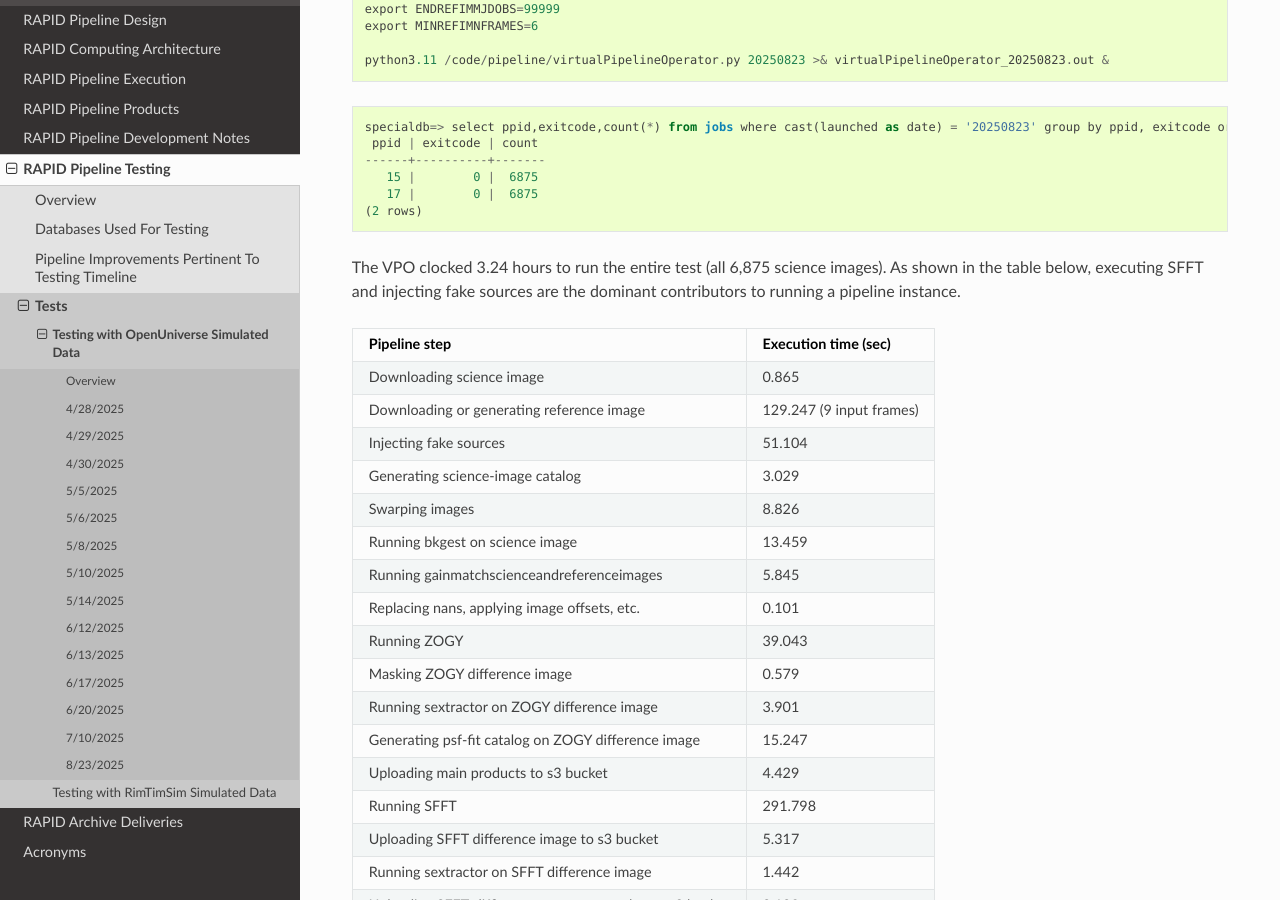
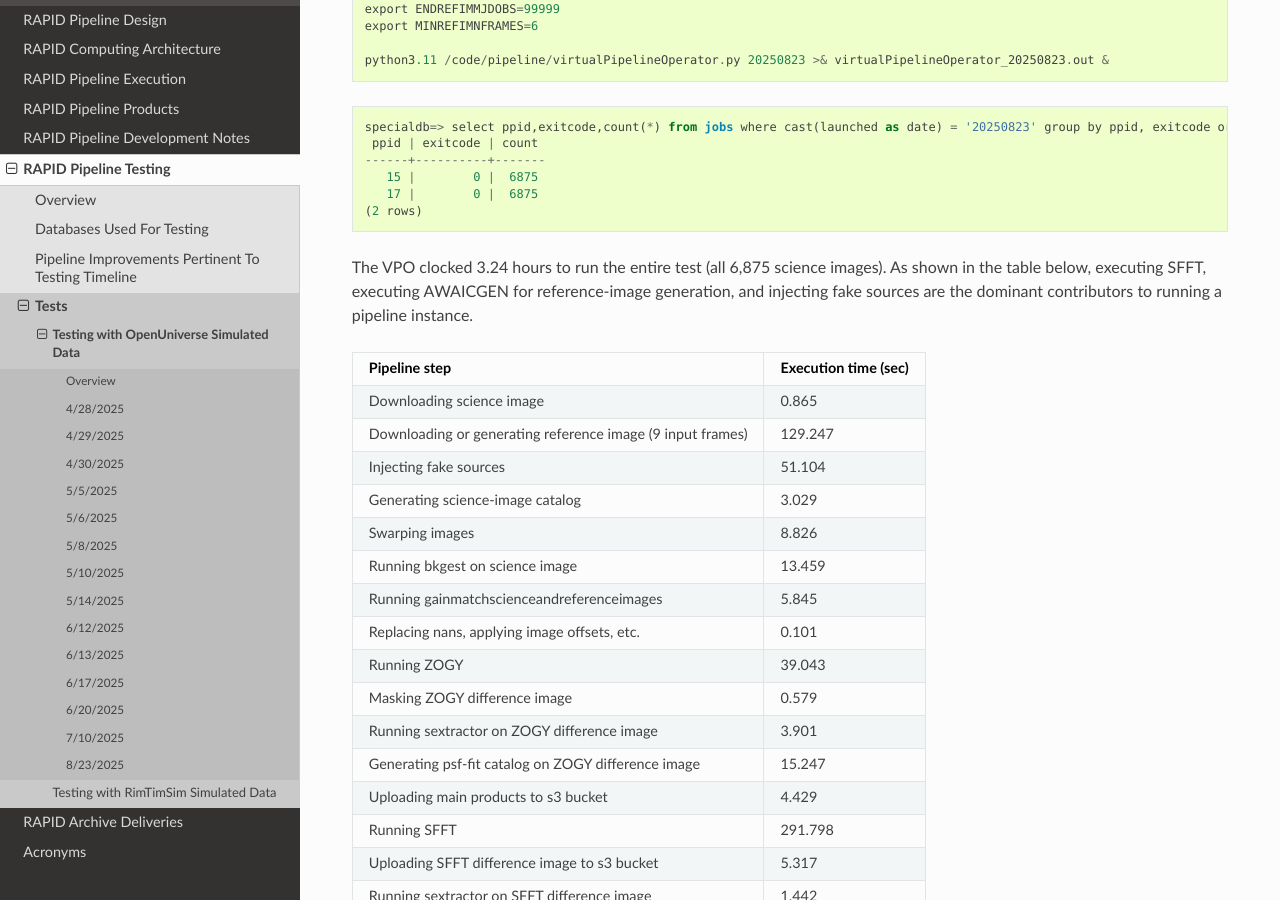
Before and after one commit to Caltech-IPAC/rapid, a Sphinx documentation site: the page built from docs/source/dev/openuniv_tests.rst, in a window 1280 px wide and 900 px high, scrolled down 24490 px. Built offline with Sphinx 7.4.7 and the Read the Docs theme 3.1.0, drawn with Linux system fonts in a browser that asks for light colours; formulas are drawn with MathJax 3.

Commit message:
Added further explanation about AWAICGEN performance in the 2025-08-23 test.

```diff
--- a/docs/source/dev/openuniv_tests.rst
+++ b/docs/source/dev/openuniv_tests.rst
@@ -874,14 +874,14 @@ A new capability is computing an SExtractor catalog for the naive difference ima
     (2 rows)
 
 The VPO clocked 3.24 hours to run the entire test (all 6,875 science images).
-As shown in the table below, executing SFFT and injecting fake sources are the dominant contributors
-to running a pipeline instance.
+As shown in the table below, executing SFFT, executing AWAICGEN for reference-image generation,
+and injecting fake sources are the dominant contributors to running a pipeline instance.
 
 ==============================================================  =====================
 Pipeline step                                                   Execution time (sec)
 ==============================================================  =====================
 Downloading science image                                       0.865
-Downloading or generating reference image                       129.247 (9 input frames)
+Downloading or generating reference image  (9 input frames)     129.247
 Injecting fake sources                                          51.104
 Generating science-image catalog                                3.029
 Swarping images                                                 8.826
```
